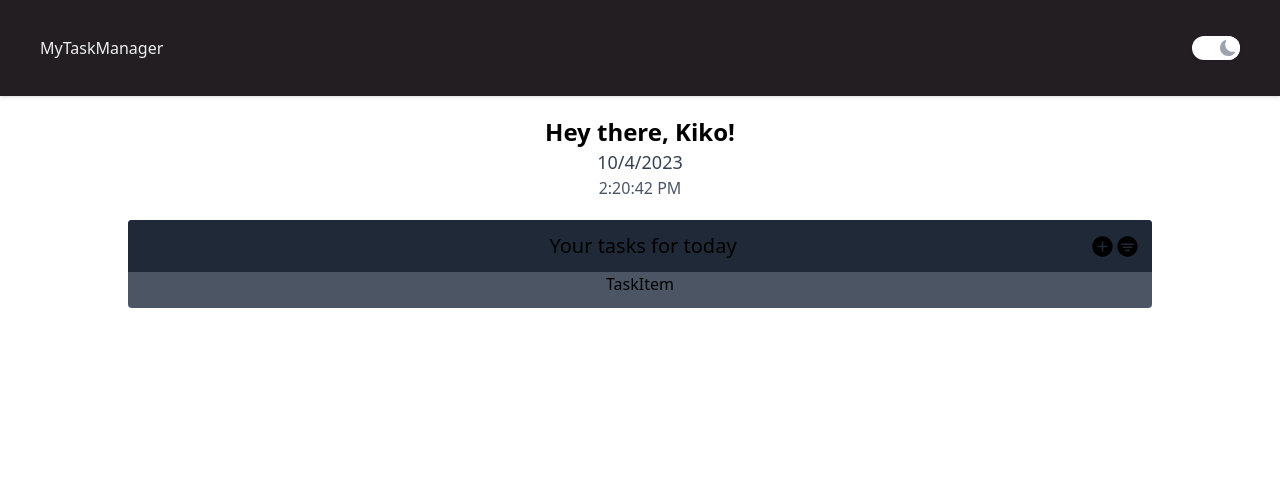
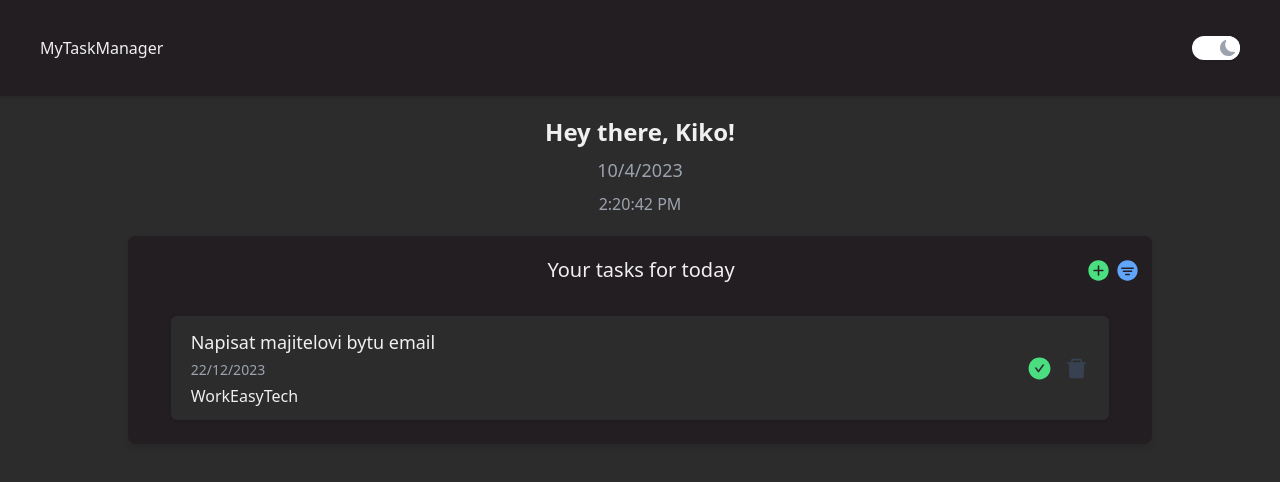
Before and after one commit to kristiangal/task-manager, a React (Vite) app: page / in a window 1280 px wide. Shown: the top 482 px of the page. Built offline with nearby package versions, Linux system fonts and the light colour scheme.

Commit message:
add taskSlice & style the homepage

```diff
--- a/package.json
+++ b/package.json
@@ -15,7 +15,8 @@
     "react-dom": "^18.2.0",
     "react-icons": "^4.11.0",
     "react-redux": "^8.1.3",
-    "react-router-dom": "^6.16.0"
+    "react-router-dom": "^6.16.0",
+    "uuid": "^9.0.1"
   },
   "devDependencies": {
     "@types/react": "^18.2.15",
--- a/src/App.jsx
+++ b/src/App.jsx
@@ -4,7 +4,7 @@ import { Outlet } from "react-router-dom";
 
 const App = () => {
   return (
-    <div className="font-sans">
+    <div className="font-sans h-screen">
       <Nav />
       <Outlet />
     </div>
--- a/src/app/store.js
+++ b/src/app/store.js
@@ -1,10 +1,12 @@
 import { configureStore } from "@reduxjs/toolkit";
 
 import themeSlice from "../features/themeSlice";
+import taskSlice from "../features/taskSlice";
 
 const store = configureStore({
   reducer: {
     theme: themeSlice,
+    task: taskSlice,
   },
   devTools: true,
 });
--- a/src/components/tasks/TaskContainer.jsx
+++ b/src/components/tasks/TaskContainer.jsx
@@ -4,20 +4,31 @@ import TaskItem from "./TaskItem";
 import { IoIosAddCircle } from "react-icons/io";
 import { IoFilterCircleSharp } from "react-icons/io5";
 
-const TaskContainer = () => {
+const TaskContainer = ({ theme, tasks }) => {
   return (
-    <div className="mx-auto pb-3 text-center w-4/5 bg-gray-600 rounded overflow-hidden">
-      <div className="list-header p-3 bg-gray-800 flex justify-between items-center">
+    <div
+      className={`mx-auto pb-3 text-center w-4/5 ${theme}Theme bg-gray-500/50 drop-shadow-md rounded-lg overflow-hidden`}
+    >
+      <div
+        className={`list-header px-3 py-5 ${theme}Theme flex justify-between items-center`}
+      >
         <h1 className="font-medium text-xl mx-auto pl-14">
           Your tasks for today
         </h1>
         <div className="icons flex">
-          <IoIosAddCircle size={25} />
-          <IoFilterCircleSharp size={25} />
+          <IoIosAddCircle className="fill-green-400 cursor-pointer" size={25} />
+          <IoFilterCircleSharp
+            className="ml-1 fill-blue-400 cursor-pointer"
+            size={25}
+          />
         </div>
       </div>
-      <div className="task-list">
-        <TaskItem />
+      <div className="task-list py-3">
+        {tasks
+          ? tasks.map((task) => (
+              <TaskItem task={task} key={task.id} theme={theme} />
+            ))
+          : null}
       </div>
     </div>
   );
--- a/src/components/tasks/TaskItem.jsx
+++ b/src/components/tasks/TaskItem.jsx
@@ -1,7 +1,42 @@
-import React from "react";
+import React, { useState } from "react";
+import {
+  AiFillCheckCircle,
+  AiFillDelete,
+  AiFillCloseCircle,
+} from "react-icons/ai";
 
-const TaskItem = () => {
-  return <div>TaskItem</div>;
+const TaskItem = ({ theme, task }) => {
+  return (
+    <div
+      className={`flex items-center justify-between py-3 px-5 w-11/12 mx-auto rounded-md ${
+        theme === "light" ? "bg-white" : "darkTheme mainBg"
+      } drop-shadow`}
+    >
+      <div className="main-section text-left">
+        <h3 className="text-lg font-medium">{task.name}</h3>
+        <p className="text-sm text-medium text-gray-400 py-1">22/12/2023</p>
+        <div className="tags flex">
+          <div className="tag">Work</div>
+          <div className="tag">Easy</div>
+          <div className="tag">Tech</div>
+        </div>
+      </div>
+      <div className="actions flex">
+        {task.isDone ? (
+          <AiFillCloseCircle
+            className="fill-red-400 cursor-pointer"
+            size={25}
+          />
+        ) : (
+          <AiFillCheckCircle
+            className="fill-green-400 cursor-pointer"
+            size={25}
+          />
+        )}
+        <AiFillDelete className="ml-3 fill-gray-700 cursor-pointer" size={25} />
+      </div>
+    </div>
+  );
 };
 
 export default TaskItem;
--- /dev/null
+++ b/src/features/taskSlice.js
@@ -0,0 +1,42 @@
+import { createSlice } from "@reduxjs/toolkit";
+import { v4 as uuidv4 } from "uuid";
+
+const initialState = {
+  tasks: [
+    {
+      id: uuidv4(),
+      name: "Napisat majitelovi bytu email",
+      date: new Date(),
+      tags: [{ name: "Work", color: "yellow" }],
+      isImportant: true,
+      isDone: false,
+    },
+  ],
+};
+
+export const taskSlice = createSlice({
+  name: "tasks",
+  initialState,
+  reducers: {
+    addTask: (state, action) => {
+      const { name, date, tags, isImportant, isDone } = action.task;
+      const taskToAdd = {
+        id: uuidv4(),
+        name,
+        date,
+        tags,
+        isImportant,
+        isDone,
+      };
+      state.tasks.push(taskToAdd);
+    },
+    removeTask: (state, action) => {
+      const { id } = action;
+      state.tasks = state.tasks.filter((task) => task.id !== id);
+    },
+  },
+});
+
+export const { addTask, removeTask } = taskSlice.actions;
+
+export default taskSlice.reducer;
--- a/src/index.css
+++ b/src/index.css
@@ -1,13 +1,26 @@
 @tailwind base;
 @tailwind components;
 @tailwind utilities;
+
+#root {
+  min-height: 100vh;
+  overflow: hidden;
+}
 
 .darkTheme {
   color: #f0f0f0;
   background-color: #221e22;
 }
 
+.darkTheme.mainBg {
+  background-color: #2d2c2d;
+}
+
 .lightTheme {
   color: #221e22;
   background-color: #f0f0f0;
 }
+
+.lightTheme.mainBg {
+  background-color: #d0d0d0;
+}
--- a/src/pages/HomePage.jsx
+++ b/src/pages/HomePage.jsx
@@ -10,20 +10,31 @@ const HomePage = () => {
   const [time, setTime] = useState(new Date());
 
   const { theme } = useSelector((state) => state.theme);
+  const { tasks } = useSelector((state) => state.task);
   const date = new Date().toLocaleDateString();
   useEffect(() => {
     setInterval(() => setTime(new Date()), 1000);
   }, []);
   return (
-    <main>
+    <main className={`${theme}Theme mainBg h-full transition-all duration-300`}>
       <div className="info-section text-center py-5">
         <h1 className="text-2xl font-semibold">Hey there, {name}!</h1>
-        <h2 className="text-lg font-medium text-gray-700">{date}</h2>
-        <h2 className="font-medium text-gray-600">
+        <h2
+          className={`text-lg py-2 font-medium ${
+            theme === "light" ? "text-gray-600" : "text-gray-400"
+          }`}
+        >
+          {date}
+        </h2>
+        <h2
+          className={`font-medium ${
+            theme === "light" ? "text-gray-600" : "text-gray-400"
+          }`}
+        >
           {time.toLocaleTimeString()}
         </h2>
       </div>
-      <TaskContainer />
+      <TaskContainer tasks={tasks} theme={theme} />
     </main>
   );
 };
```
Also changed, not shown: 1 other file (tests, documents, lock files or other folders).
